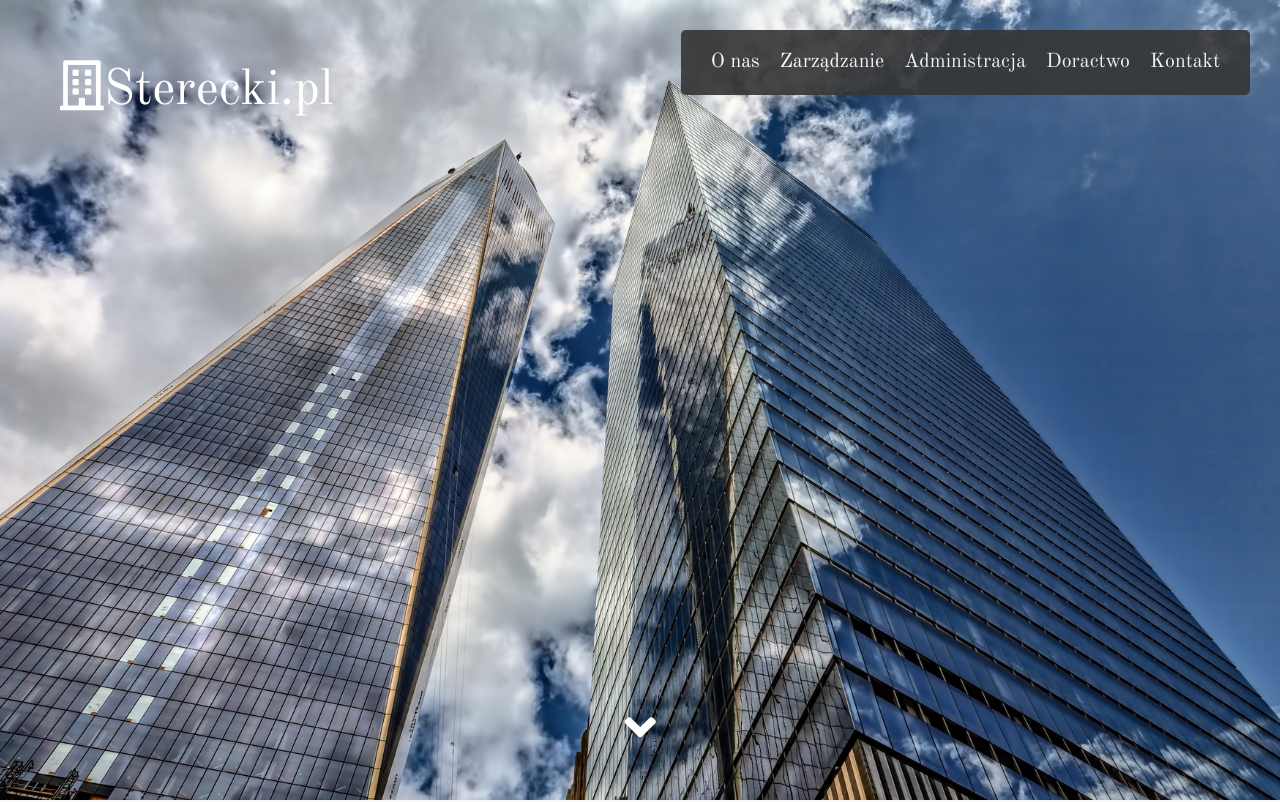
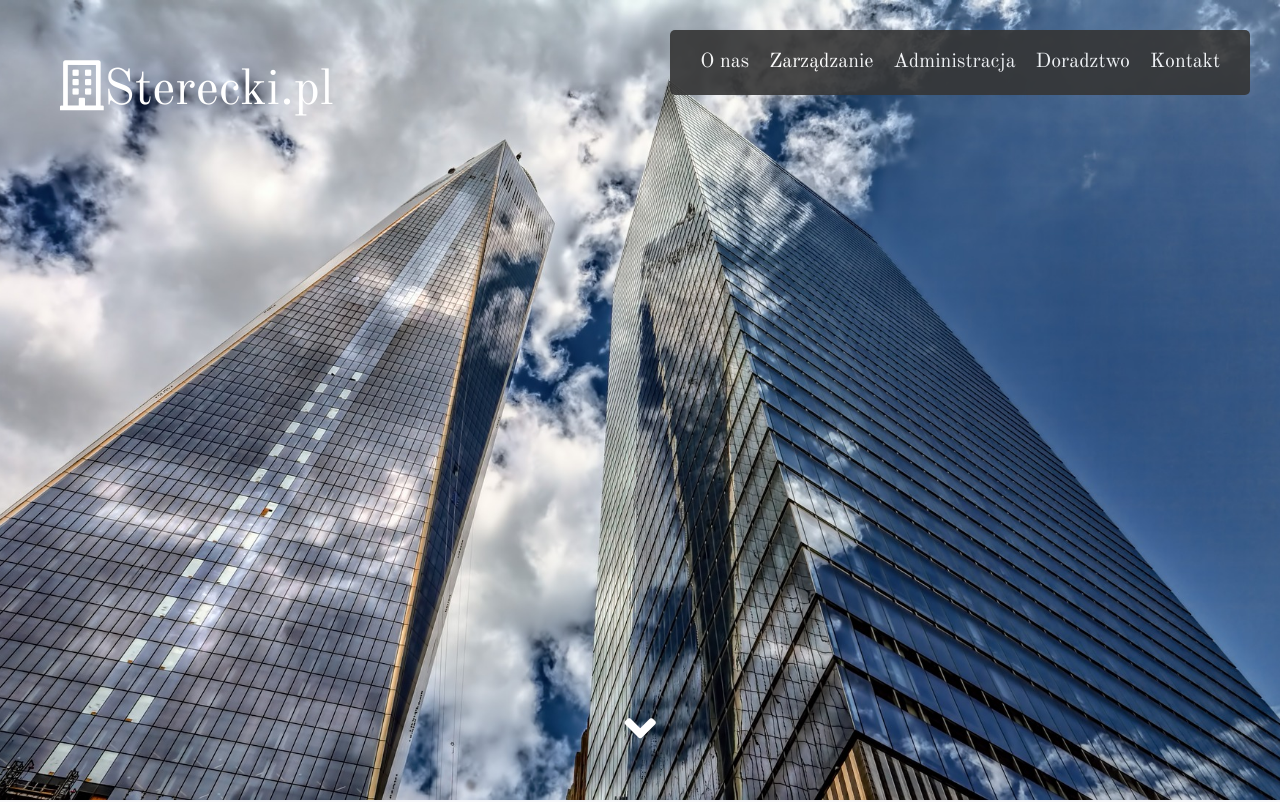
Before and after one commit to konradbukanski/buildmenager, a plain HTML site: page index.html in a window 1280 px wide. Shown: the top 802 px of the page. Drawn offline with nearby package versions, Linux system fonts and the light colour scheme.

Commit message:
SPELLING

```diff
--- a/index.html
+++ b/index.html
@@ -29,7 +29,7 @@
         <a href="#" class="elements1">O nas </a>
         <a href="#" class="elements2">Zarządzanie </a>
         <a href="#" class="elements3">Administracja </a>
-        <a href="#" class="elements4">Doractwo</a>
+        <a href="#" class="elements4">Doradztwo</a>
         <a href="#" class="elements5">Kontakt </a>
       </nav>
       <div class="hamburger">
@@ -144,7 +144,7 @@
         </span>
       </div>
       <div class="ofert_consultancy ofert">
-        <h2><i class="fas fa-user"></i> DORACTWO</h2>
+        <h2><i class="fas fa-user"></i> DORADZTWO</h2>
         <p>Oferta obejmuje:</p>
         <span class="option"
           >Pełna obsługa prawna oraz administracyjna nieruchomości</span
@@ -170,7 +170,7 @@
         </div>
       </div>
     </div> -->
-    <!-- <div class="coments">
+    <div class="coments">
       <h2>Nie opisujemy swoich zalet. O nich najlepiej mówią nasi Klienci.</h2>
       <div class="coments__bubble">
         <div class="bubble">
@@ -190,7 +190,7 @@
           <img src="img/profile-2092113_1280.png" />
         </div>
       </div>
-    </div> -->
+    </div>
     <div class="contacts">
       <div class="contactsLogo"><i class="far fa-building">Sterecki.pl</i></div>
       <div class="date">
@@ -218,7 +218,7 @@
         <li class="elements6">O NAS</li>
         <li class="elements7">Zarządzanie</li>
         <li class="elements8">Administracja</li>
-        <li class="elements9">Doractwo</li>
+        <li class="elements9">Doradztwo</li>
         <li class="elements10">KONTAKT</li>
       </ul>
     </nav>
```
